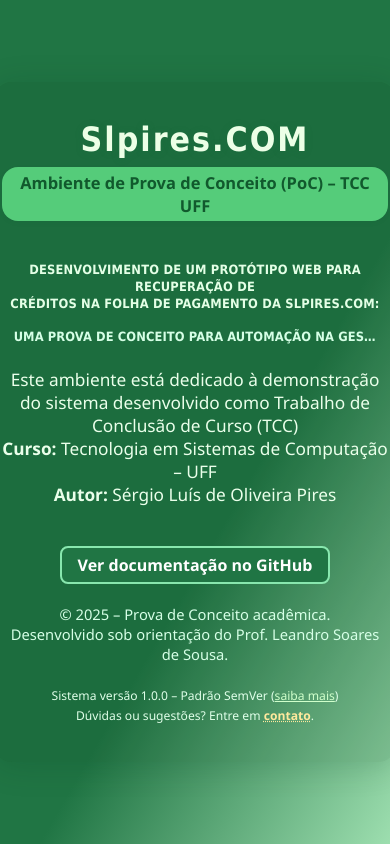
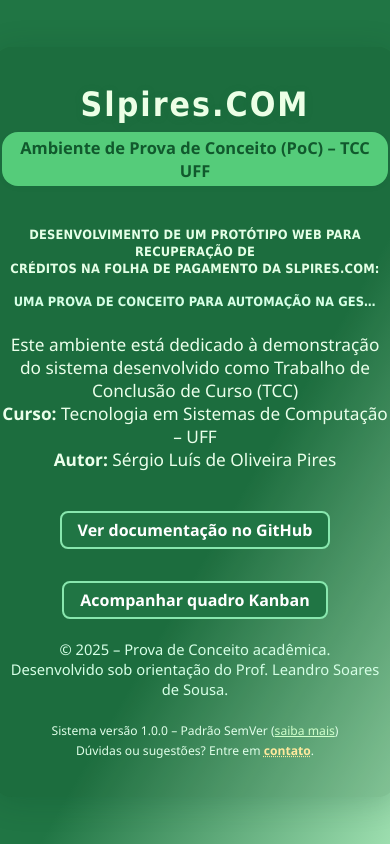
Before and after one commit to slpires/tcc, a PHP site: page /public/index.html in a window 390 px wide. Run offline with PHP 8.4, Linux system fonts and the light colour scheme.

Commit message:
feat(index.html): inclusão do botão de acesso ao quadro Kanban do projeto
Substituído o botão único de acesso à documentação do GitHub por um grupo de dois botões com estilo unificado. A nova versão permite acesso direto à documentação do repositório (README, código-fonte) e ao quadro Kanban do projeto no GitHub Projects.

Foram realizadas as seguintes alterações:
- index.html: inclusão da <div class="github-group"> com dois botões;
- style.css: adição da classe .github-group para alinhamento e responsividade dos botões.

Link do Kanban: https://github.com/users/slpires/projects/2

Alteração garante maior transparência e rastreabilidade pública das entregas previstas no cronograma oficial do TCC SLPIRES.COM.

```diff
--- a/public/css/style.css
+++ b/public/css/style.css
@@ -295,3 +295,11 @@
     color: #218d41;
 
 }
+
+.github-group {
+    display: flex;
+    flex-wrap: wrap;
+    justify-content: center;
+    gap: 1rem;
+    margin-top: 1rem;
+}
--- a/public/index.html
+++ b/public/index.html
@@ -43,9 +43,16 @@
             <strong>Curso:</strong> Tecnologia em Sistemas de Computação – UFF<br>
             <strong>Autor:</strong> Sérgio Luís de Oliveira Pires
         </p>
-        <a class="github" href="https://github.com/slpires/tcc" target="_blank" rel="noopener noreferrer">
-            Ver documentação no GitHub
-        </a>
+
+        <div class="github-group">
+            <a class="github" href="https://github.com/slpires/tcc" target="_blank" rel="noopener noreferrer">
+                Ver documentação no GitHub
+            </a>
+            <a class="github" href="https://github.com/users/slpires/projects/2" target="_blank" rel="noopener noreferrer">
+                Acompanhar quadro Kanban
+            </a>
+        </div>
+
         <div class="credit">
             © 2025 – Prova de Conceito acadêmica.<br>
             Desenvolvido sob orientação do Prof. Leandro Soares de Sousa.
```
